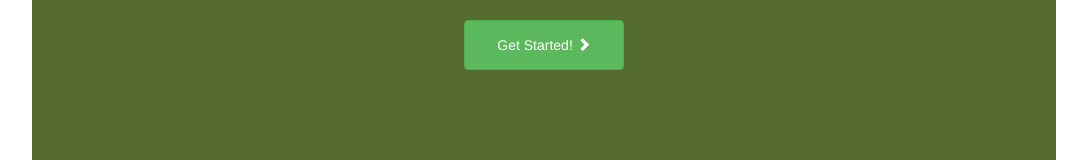
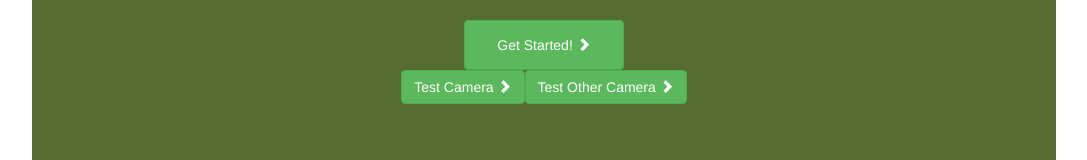
Before and after one commit to alexha-90/SunCode_Hackathon, a React (Create React App) app: page / in a window 1280 px wide. Shown: the part 477-637 px from the top of the page, without its empty margins (96-1183 px from the left). Built offline with nearby package versions, Linux system fonts and the light colour scheme.

Commit message:
Add buttons to camera tests

```diff
--- a/src/components/Landing.js
+++ b/src/components/Landing.js
@@ -39,6 +39,14 @@ class Landing extends Component {
                     <Link to="/Step1">
                         <Button bsStyle="success" id="nextButton">Get Started! <Glyphicon glyph="chevron-right" /></Button>
                     </Link>
+
+                    <Link to="/camera">
+                        <Button bsStyle="success" id="cameraButton">Test Camera <Glyphicon glyph="chevron-right" /></Button>
+                    </Link>
+
+                    <Link to="/otherCamera">
+                        <Button bsStyle="success" id="otherCameraButton">Test Other Camera <Glyphicon glyph="chevron-right" /></Button>
+                    </Link>
             </div>
         )
     }
```
